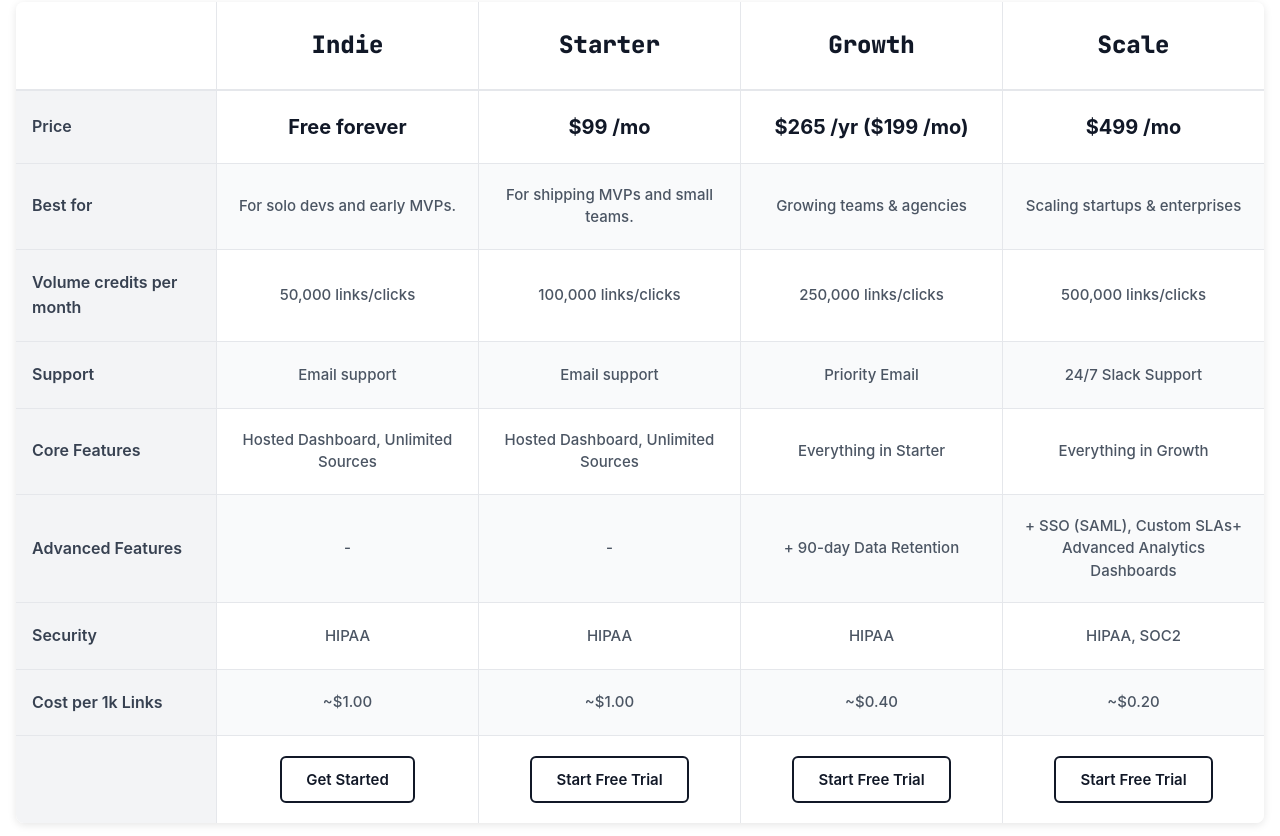
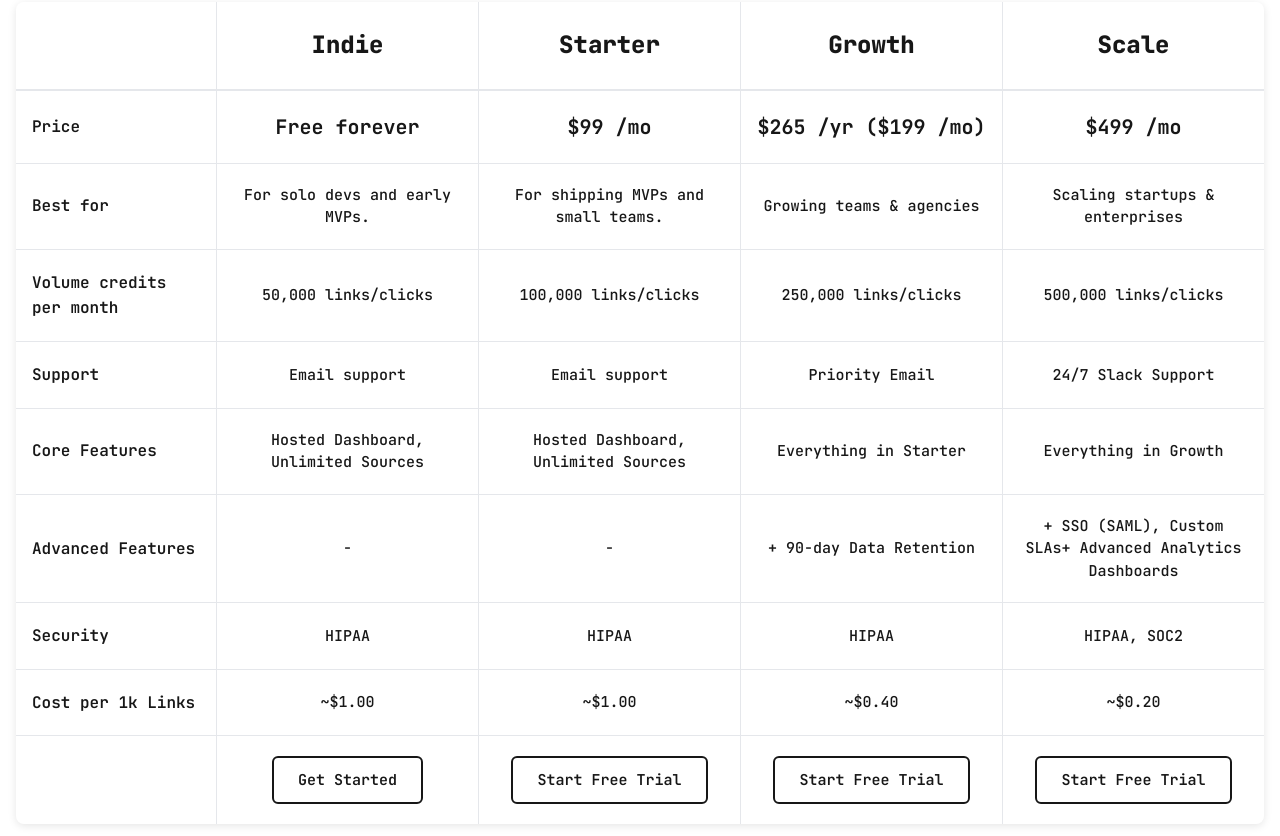
Before and after one commit to GetEZLinks/ezlinks-marketing, a Next.js app: page /pricing in a window 1280 px wide. Shown: the part 324-1160 px from the top of the page. Built offline with nearby package versions, Linux system fonts and the light colour scheme.

Commit message:
Fixed pricing grid for light and dark themes. COnnected CTA buttons.

```diff
--- a/src/components/PricingGrid/PricingGrid.module.scss
+++ b/src/components/PricingGrid/PricingGrid.module.scss
@@ -4,14 +4,14 @@
   max-width: 1400px;
   margin: 0 auto;
   padding: 2rem 1rem;
-  font-family: -apple-system, BlinkMacSystemFont, 'Segoe UI', Roboto, Oxygen, Ubuntu, Cantarell, sans-serif;
+  // font-family: -apple-system, BlinkMacSystemFont, 'Segoe UI', Roboto, Oxygen, Ubuntu, Cantarell, sans-serif;
 }
 
 .pricingGrid {
   display: flex;
   flex-direction: column;
   gap: 0;
-  background: #ffffff;
+  // background: #ffffff;
   border-radius: 8px;
   overflow: hidden;
   box-shadow: 0 2px 8px rgba(0, 0, 0, 0.1);
@@ -20,7 +20,7 @@
 .headerRow {
   display: grid;
   grid-template-columns: 200px repeat(4, 1fr);
-  background: #ffffff;
+  // background: #ffffff;
   border-bottom: 2px solid #e5e7eb;
 
   @media (max-width: 1024px) {
@@ -35,7 +35,7 @@
 .featureCell {
   padding: 1.5rem 1rem;
   font-weight: 600;
-  color: #111827;
+  color: var(--foreground);
 }
 
 .tierHeader {
@@ -47,7 +47,7 @@
     margin: 0;
     font-size: 1.5rem;
     font-weight: 700;
-    color: #111827;
+    // color: #111827;
   }
 
   @media (max-width: 1024px) {
@@ -65,11 +65,11 @@
   border-bottom: 1px solid #e5e7eb;
 
   &:nth-child(odd) {
-    background: #f9fafb;
+    // background: #f9fafb;
   }
 
   &:nth-child(even) {
-    background: #ffffff;
+    // background: #ffffff;
   }
 
   &:last-child {
@@ -92,10 +92,10 @@
 .featureLabel {
   padding: 1.25rem 1rem;
   font-weight: 600;
-  color: #374151;
+  // color: #374151;
   display: flex;
   align-items: center;
-  background: #f3f4f6;
+  // background: #f3f4f6;
 
   @media (max-width: 1024px) {
     padding: 1rem 0.75rem;
@@ -104,7 +104,7 @@
 
   @media (max-width: 768px) {
     background: #1f2937;
-    color: #ffffff;
+    // color: #ffffff;
     padding: 1rem;
     font-size: 1rem;
   }
@@ -142,7 +142,7 @@
 .price {
   font-size: 1.25rem;
   font-weight: 700;
-  color: #111827;
+  // color: #111827;
 
   @media (max-width: 1024px) {
     font-size: 1rem;
@@ -150,7 +150,7 @@
 }
 
 .cellContent {
-  color: #4b5563;
+  // color: #4b5563;
   line-height: 1.5;
   font-size: 0.9375rem;
 
@@ -161,19 +161,19 @@
 
 .ctaButton {
   padding: 0.75rem 1.5rem;
-  background: #ffffff;
-  border: 2px solid #111827;
+  background: var(--background);
+  border: 2px solid var(--foreground);
   border-radius: 6px;
   font-weight: 600;
-  color: #111827;
+  color: var(--foreground);
   cursor: pointer;
   transition: all 0.2s ease;
   font-size: 0.9375rem;
   white-space: nowrap;
 
   &:hover {
-    background: #111827;
-    color: #ffffff;
+    // background: #111827;
+    // color: #ffffff;
     transform: translateY(-1px);
   }
 
--- a/src/components/PricingGrid/PricingGrid.tsx
+++ b/src/components/PricingGrid/PricingGrid.tsx
@@ -1,6 +1,7 @@
 // PricingGrid.tsx
 import React from 'react';
 import styles from './PricingGrid.module.scss';
+import Link from 'next/link';
 
 interface PricingTier {
   name: string;
@@ -104,9 +105,15 @@ const PricingGrid: React.FC = () => {
                   <div className={styles.price}>{tier[feature.key as keyof PricingTier]}</div>
                 )}
                 {feature.key === 'cta' && (
+                  <Link
+                    href={`https://dash.getezlinks.io/auth?mode=register&plan=${tier.name.toLowerCase()}`}
+                    target="_blank"
+                    rel="noopener noreferrer"
+                  >
                   <button className={styles.ctaButton}>
                      {tier[feature.key as keyof PricingTier]}
-                  </button>
+                    </button>
+                  </Link>
                 )}
                 {feature.key !== 'price' && feature.key !== 'cta' && (
                   <div className={styles.cellContent}>
```
